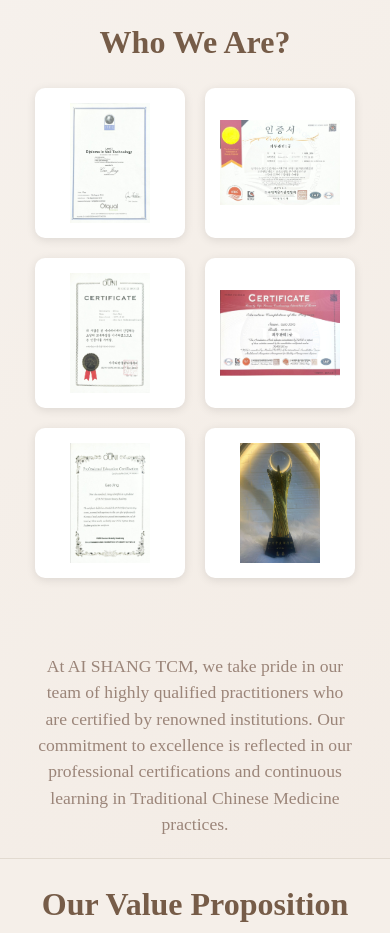
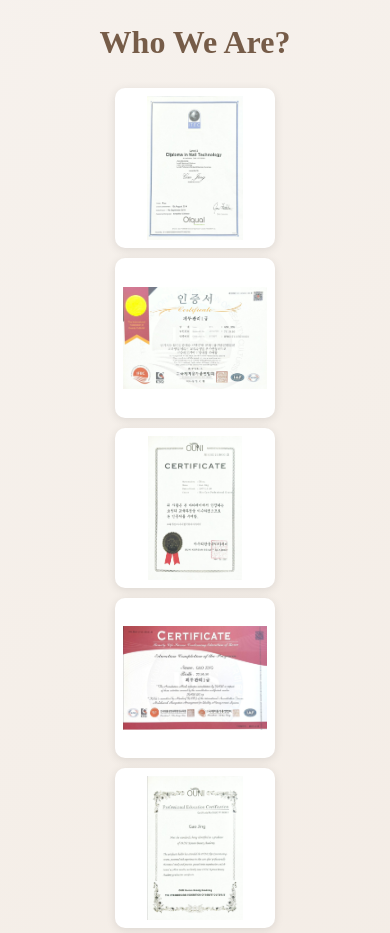
Before and after one commit to ZinCooL/qq, a plain HTML site: page index.html in a window 390 px wide. Shown: the part 829-1762 px from the top of the page. Drawn offline with Linux system fonts and the light colour scheme.

Commit message:
Add files via upload

```diff
--- a/style.css
+++ b/style.css
@@ -920,32 +920,19 @@ footer {
         margin-top: -2%;
     }
     .certificates-grid {
-        display: grid;
-        grid-template-columns: repeat(2, 1fr); /* 2 columns */
-        gap: 20px;
-        margin-bottom: 20px;
-        width: 100%;
-        padding: 0 15px;
-        max-width: 1200px;
+        grid-template-columns: 1fr; /* Switch to 1 column for very small screens */
+        gap: 10px;
+        padding: 0 10px;
     }
+
     .certificate {
-        background: white;
-        padding: 15px;
-        border-radius: 10px;
-        box-shadow: 0 2px 10px rgba(0, 0, 0, 0.1);
-        transition: transform 0.3s ease;
-        width: 100%;
-        aspect-ratio: 1;
-        max-width: 250px; /* Reduced slightly to fit better in 2-column layout */
-        margin: 0 auto;
-        display: flex;
-        flex-direction: column;
-        justify-content: center;
-        align-items: center;
+        max-width: 160px;
+        padding: 8px;
+    }
     }
 
 
-}
+
 
 @media (max-width: 390px) {
     .services-title {
```
